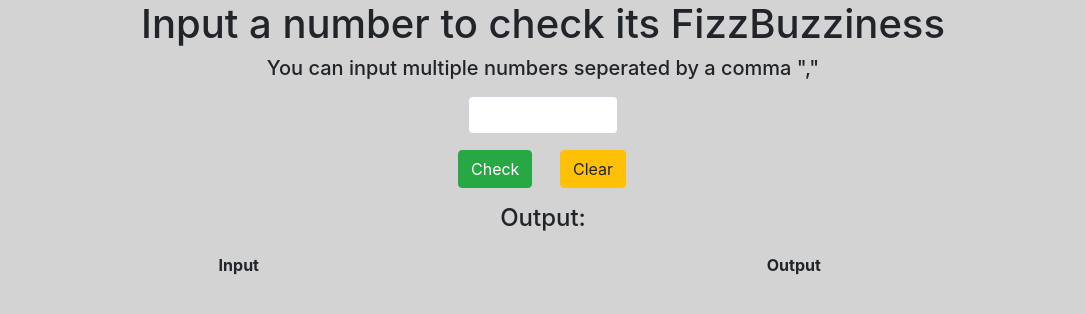
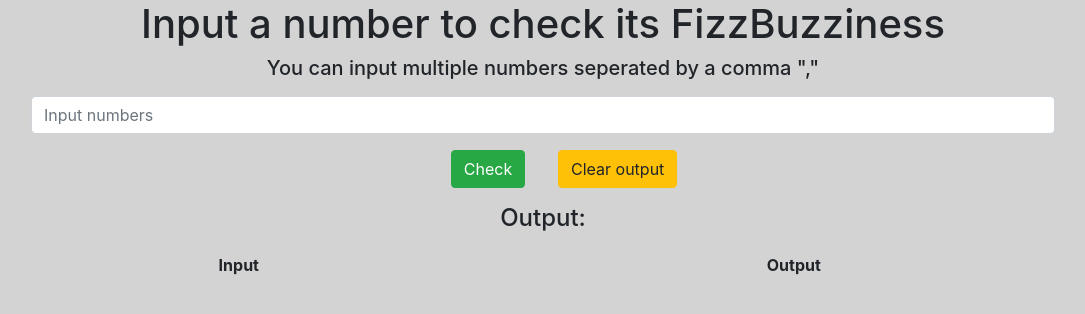
Before and after one commit to nicoitorres/SoarEarthFizzBuzz, an Angular app: page / in a window 1280 px wide. Shown: the top 314 px of the page, without its empty margins (97-1182 px from the left). Built offline with nearby package versions, Linux system fonts and the light colour scheme.

Commit message:
Allow comma separated  inputs
Allow multiple numbers to be inputted separated by commas

```diff
--- a/src/app/components/fizzbuzz-checker/fizzbuzz-checker.component.html
+++ b/src/app/components/fizzbuzz-checker/fizzbuzz-checker.component.html
@@ -2,14 +2,14 @@
 
     <h1>Input a number to check its FizzBuzziness</h1>
     <h5>You can input multiple numbers seperated by a comma ","</h5>
-    <input type="text" class="my-3 form-control" [(ngModel)]="userNumberInput">
-    <div class="row mx-auto my-3" style="max-width: 200px;">
+    <input type="text" class="my-3 form-control" [maxlength]="maxInputLength" [(ngModel)]="userNumberInput" placeholder="Input numbers">
+    <div class="row mx-auto my-3" style="max-width: 220px;">
         <div class="col-6">
             <button class="btn btn-success" (click)="fizzbuzzInput()">Check</button>
 
         </div>
         <div class="col-6">
-    <button class="btn btn-warning" (click)="clearOutput()">Clear</button>
+    <button class="btn btn-warning" (click)="clearOutput()">Clear&nbsp;output</button>
 
         </div>
     </div>
--- a/src/app/components/fizzbuzz-checker/fizzbuzz-checker.component.scss
+++ b/src/app/components/fizzbuzz-checker/fizzbuzz-checker.component.scss
@@ -1,8 +1,8 @@
 .main-container{
     text-align: center;
 }
-.main-container > input, textarea{
-    max-width: 150px;
+.main-container > input{
+    max-width: 80vw;
     margin: 0 auto;
 }
 .output{
--- a/src/app/components/fizzbuzz-checker/fizzbuzz-checker.component.ts
+++ b/src/app/components/fizzbuzz-checker/fizzbuzz-checker.component.ts
@@ -12,17 +12,33 @@ export class FizzbuzzCheckerComponent implements OnInit {
   public fizzbuzzOutput: string = "";
   public inputOutputs: inputoutput[] = [];
 
+  public maxInputLength:number = 50;
+
   constructor(private fizzCheckerService: FizzbuzzCheckerService) { }
 
   ngOnInit(): void {
   }
 
   fizzbuzzInput() {
-    let input = parseInt(this.userNumberInput);
-    let output = this.fizzCheckerService.checkInput(input);
-    let inputoutput:inputoutput = {input:input, output:output};
+    let userInput = this.userNumberInput;
+    if (!this.validateInput(userInput)) {
+      alert("Invalid input. Enter only numbers sperated by ,");
+      return;
+      //Handle invalid input here
+    }
+    let inputArray = userInput.split(',');
+    for (let input of inputArray) {
+      let output = this.fizzCheckerService.checkInput(parseInt(input));
+      let inputoutput: inputoutput = { input: parseInt(input), output: output };
 
-    this.inputOutputs.push(inputoutput);
+      this.inputOutputs.push(inputoutput);
+    }
+  }
+
+  validateInput(input: string): boolean {
+    input = input.replace(/\s/g, "");
+    const regex = /^\d+(,\d+)*$/g;
+    return regex.test(input);
   }
 
   clearOutput() {
```
